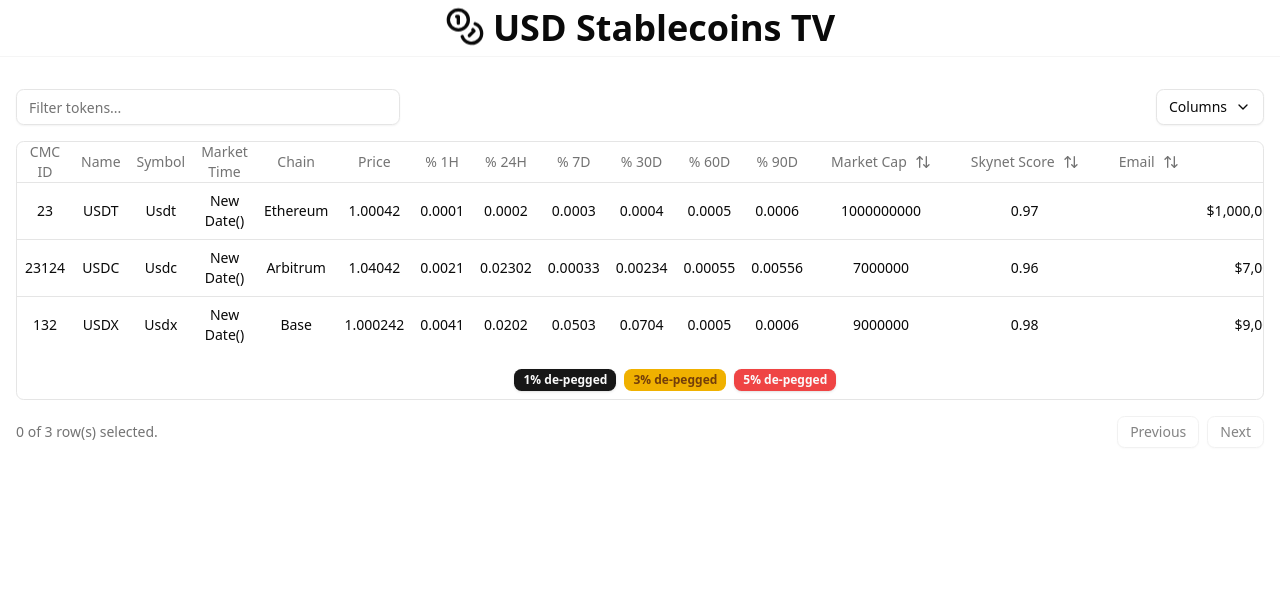
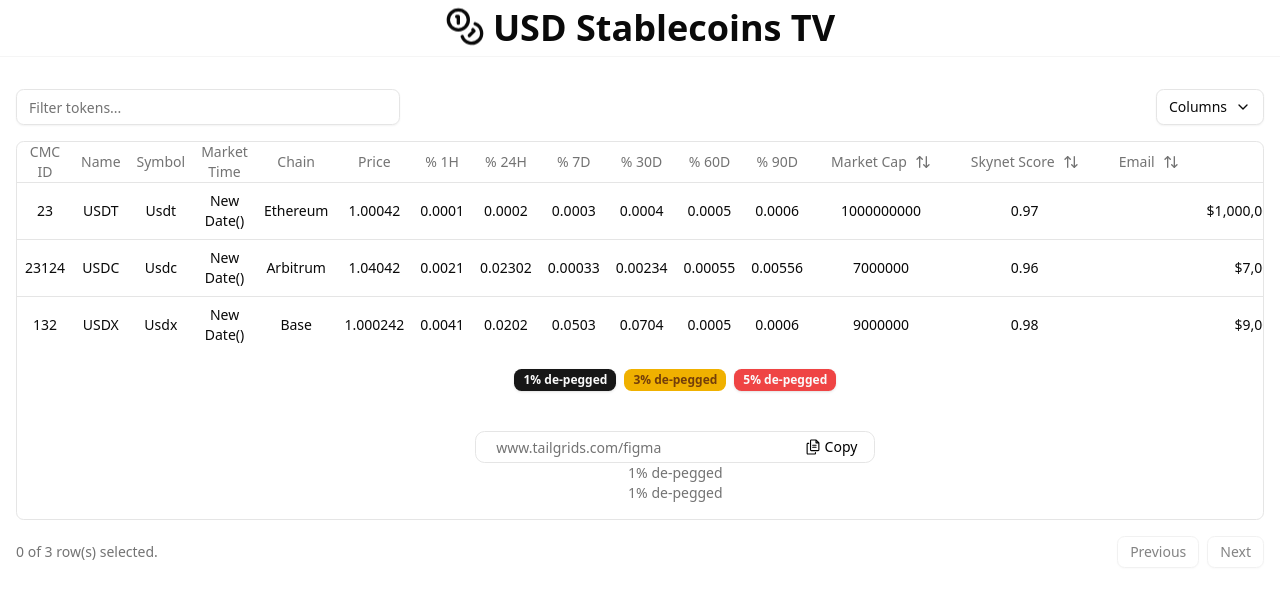
Before and after one commit to renatomayoral/stablecoins.tv, a Next.js app: page / in a window 1280 px wide. Shown: the top 598 px of the page. Built offline with nearby package versions, Linux system fonts and the light colour scheme.

Commit message:
Add Clipboard component and integrate it into the main page; update dependencies

```diff
--- a/app/page.tsx
+++ b/app/page.tsx
@@ -12,7 +12,7 @@ import {
   getSortedRowModel,
   useReactTable,
 } from "@tanstack/react-table";
-import { ArrowUpDown, ChevronDown, MoreHorizontal } from "lucide-react";
+import { ArrowUpDown, ChevronDown, Copy, MoreHorizontal } from "lucide-react";
 
 import { Button } from "@/components/ui/button";
 import { Checkbox } from "@/components/ui/checkbox";
@@ -34,10 +34,12 @@ import {
   TableHeader,
   TableRow,
   TableCaption,
+  TableFooter,
 } from "@/components/ui/table";
 
 import { Payment, columns } from "@/components/columns";
 import { Badge } from "@/components/ui/badge";
+import Clipboard from "@/components/copy-button";
 
 const data: Payment[] = [
   {
@@ -223,6 +225,15 @@ export default function Home() {
                 </TableRow>
               )}
             </TableBody>
+
+            <TableCaption>
+              <div className="flex-col justify-center p-4">
+                <Clipboard />
+
+                <p>1% de-pegged </p>
+                <p>1% de-pegged </p>
+              </div>
+            </TableCaption>
           </Table>
         </div>
         <div className="flex items-center justify-end space-x-2 py-4">
--- /dev/null
+++ b/components/copy-button.tsx
@@ -0,0 +1,77 @@
+import React, { useRef, useState } from "react";
+
+export default function Clipboard() {
+  const [copySuccess, setCopySuccess] = useState("");
+  const inputRef = useRef<HTMLInputElement>(null);
+
+  const copyToClipboard = () => {
+    if (inputRef.current) {
+      inputRef.current.select();
+      document.execCommand("copy");
+      setCopySuccess("Copied!");
+      setTimeout(() => setCopySuccess(""), 2000); // Clear the message after 2 seconds
+    }
+  };
+  return (
+    <div className="mx-auto w-full max-w-[400px]">
+      <div className="relative">
+        <input
+          type="text"
+          ref={inputRef}
+          value="www.tailgrids.com/figma"
+          className="h-8 w-full rounded-lg border bg-gray-1 py-3 pl-5 pr-14 text-dark outline-black duration-200 selection:bg-transparent"
+        />
+        <button
+          onClick={copyToClipboard}
+          className="absolute right-2 top-1/2 inline-flex h-8 -translate-y-1/2 items-center justify-center gap-1 rounded-md bg-dark px-2.5 py-1.5 text-sm font-medium text-black duration-200 hover:bg-dark/90"
+        >
+          <span>
+            {copySuccess ? (
+              <svg
+                width="16"
+                height="16"
+                viewBox="0 0 21 21"
+                fill="none"
+                xmlns="http://www.w3.org/2000/svg"
+              >
+                <path
+                  d="M17.0394 6.0293L8.03936 15.0293L3.68359 10.6736"
+                  stroke="currentColor"
+                  stroke-width="1.5"
+                  stroke-linecap="round"
+                  stroke-linejoin="round"
+                />
+              </svg>
+            ) : (
+              <svg
+                width="16"
+                height="16"
+                viewBox="0 0 20 20"
+                fill="none"
+                xmlns="http://www.w3.org/2000/svg"
+              >
+                <path
+                  d="M17.6875 4.125L14.4062 0.875C14.1875 0.65625 13.875 0.53125 13.5625 0.53125H7.875C6.96875 0.53125 6.21875 1.28125 6.21875 2.1875V13.5937C6.21875 14.5 6.96875 15.25 7.875 15.25H16.375C17.2812 15.25 18.0312 14.5 18.0312 13.5937V4.96875C18.0312 4.65625 17.9062 4.34375 17.6875 4.125ZM14.4687 2.9375L15.6562 4.125H14.4687V2.9375ZM16.375 13.8437H7.875C7.75 13.8437 7.625 13.7187 7.625 13.5937V2.1875C7.625 2.0625 7.75 1.9375 7.875 1.9375H13.0625V4.8125C13.0625 5.1875 13.375 5.53125 13.7812 5.53125H16.625V13.625C16.625 13.75 16.5 13.8437 16.375 13.8437Z"
+                  fill="currentColor"
+                />
+                <path
+                  d="M13.7812 7.03125H9.65625C9.28125 7.03125 8.9375 7.34375 8.9375 7.75C8.9375 8.15625 9.25 8.46875 9.65625 8.46875H13.7812C14.1562 8.46875 14.5 8.15625 14.5 7.75C14.5 7.34375 14.1562 7.03125 13.7812 7.03125Z"
+                  fill="currentColor"
+                />
+                <path
+                  d="M13.7812 9.65625H9.65625C9.28125 9.65625 8.9375 9.96875 8.9375 10.375C8.9375 10.75 9.25 11.0937 9.65625 11.0937H13.7812C14.1562 11.0937 14.5 10.7813 14.5 10.375C14.4687 9.96875 14.1562 9.65625 13.7812 9.65625Z"
+                  fill="currentColor"
+                />
+                <path
+                  d="M13.0625 16.25C12.6875 16.25 12.3437 16.5625 12.3437 16.9687V17.8125C12.3437 17.9375 12.2187 18.0625 12.0937 18.0625H3.625C3.5 18.0625 3.375 17.9375 3.375 17.8125V6.375C3.375 6.25 3.5 6.125 3.625 6.125H4.6875C5.0625 6.125 5.40625 5.8125 5.40625 5.40625C5.40625 5 5.09375 4.6875 4.6875 4.6875H3.625C2.71875 4.6875 1.96875 5.4375 1.96875 6.34375V17.8125C1.96875 18.7188 2.71875 19.4687 3.625 19.4687H12.125C13.0312 19.4687 13.7812 18.7188 13.7812 17.8125V16.9687C13.7812 16.5625 13.4687 16.25 13.0625 16.25Z"
+                  fill="currentColor"
+                />
+              </svg>
+            )}
+          </span>
+          {copySuccess ? "Copied" : "Copy"}
+        </button>
+      </div>
+    </div>
+  );
+}
--- a/package.json
+++ b/package.json
@@ -27,7 +27,8 @@
     "react": "^19.0.0",
     "react-dom": "^19.0.0",
     "tailwind-merge": "^3.0.1",
-    "tailwindcss-animate": "^1.0.7"
+    "tailwindcss-animate": "^1.0.7",
+    "turndown": "^7.2.0"
   },
   "devDependencies": {
     "@eslint/eslintrc": "^3",
```
Also changed, not shown: 1 other file (tests, documents, lock files or other folders).
